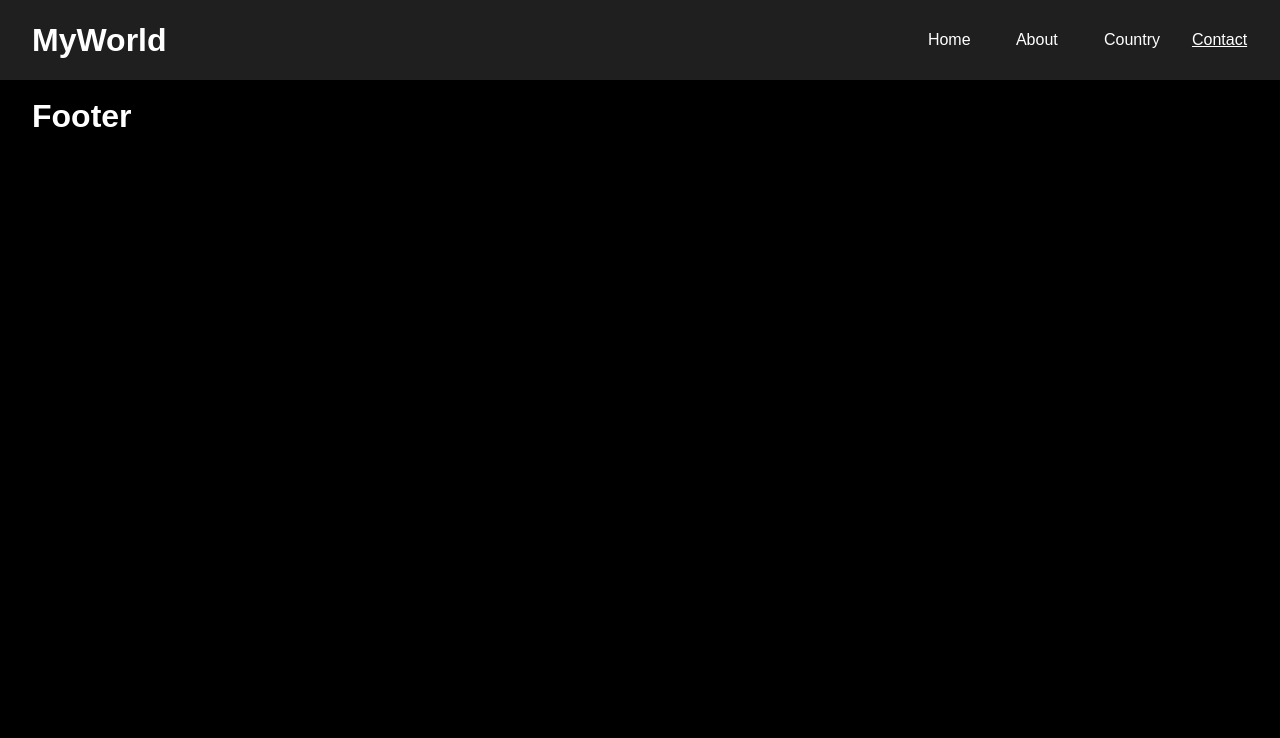
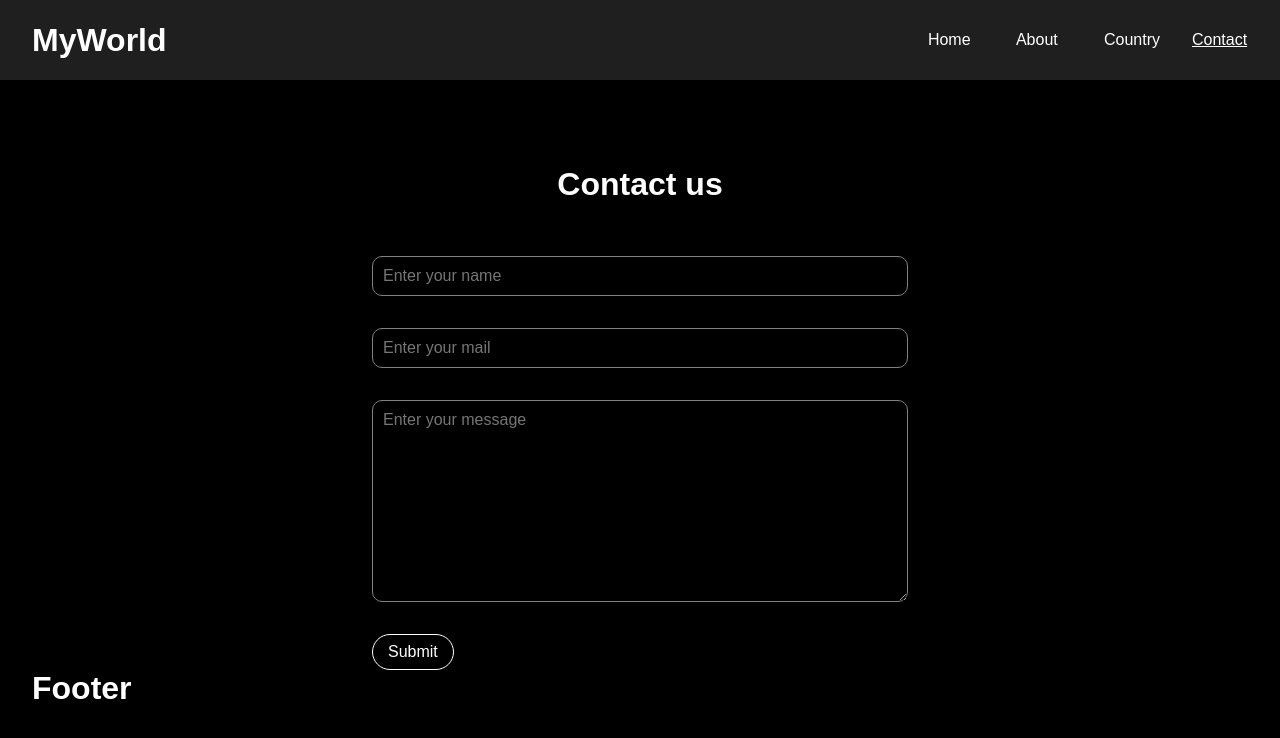
Before and after one commit to yjrajput/React-js-monster-cource, a React (Vite) app in the folder 20-world-tour-project/: page /contact in a window 1280 px wide. Shown: the top 738 px of the page. Built offline with nearby package versions, Linux system fonts and the light colour scheme.

Commit message:
contact section complete

```diff
--- a/20-world-tour-project/src/App.jsx
+++ b/20-world-tour-project/src/App.jsx
@@ -3,7 +3,7 @@ import {createBrowserRouter, RouterProvider} from 'react-router-dom'
 import Home from './pages/Home'
 import Country from './pages/Country'
 import About from './pages/About'
-import Contact from './pages/Contact'
+import Contact, { contactData } from './pages/Contact'
 import Layout from './layout/Layout'
 import Erroepage from './pages/Erroepage'
 const App = () => {
@@ -27,7 +27,8 @@ const App = () => {
     },
     {
       path: '/contact',
-      element: <Contact/>
+      element: <Contact/>,
+      action: contactData
     }
       ]
     }
--- a/20-world-tour-project/src/index.css
+++ b/20-world-tour-project/src/index.css
@@ -200,3 +200,46 @@ nav ul{
   transform: scale(1.1);
 }
 /* fact section end  */
+
+
+/* contact section start  */
+
+.contact-container{
+  margin-top: 5rem;
+  width: 100%;
+  display: flex;
+  flex-direction: column;
+  justify-content: center;
+  align-items: center;
+
+
+}
+.contact-heading{
+  margin-bottom: 3rem;
+}
+h3{
+  font-size: 2rem;
+  color: white;
+}
+form{
+  display: flex;
+  flex-direction: column;
+  gap: 2rem;
+  width: 100%;
+  max-width: 600px;
+  padding: 0 2rem;
+}
+input, textarea{
+  font-size: 1rem;
+  padding: 10px;
+  border: none;
+  outline: none;
+  background-color: black;
+  border: 1px solid gray;
+  border-radius: 10px;
+  color: white;
+}
+input:focus{
+  border-color: wheat;
+}
+/* contact section end  */
--- a/20-world-tour-project/src/pages/Contact.jsx
+++ b/20-world-tour-project/src/pages/Contact.jsx
@@ -1,8 +1,39 @@
 import React from 'react'
+import { Form } from 'react-router-dom';
 
+
+export const contactData = async ({request}) =>{
+  try{
+      const res = await request.formData();
+      const data =  Object.fromEntries(res);
+      console.log(data)
+  }catch(error){
+    console.log(error)
+  }
+
+}
 const Contact = () => {
   return (
-    <div>Contact</div>
+    <div className='contact-section'>
+      <div className='container contact-container'>
+          <div className='contact-heading'>
+              <h3 className='heading'>Contact us</h3>
+          </div>
+
+
+              <Form method='POST' action='/contact'>
+                <input name='name' id='name' type="text" placeholder='Enter your name' />
+                <input name='email' id='email' type="mail" placeholder='Enter your mail' />
+
+                <textarea name='message' id='message' rows={10} type='text'placeholder='Enter your message' />
+
+                <div className='btn-container'>
+                  <button>Submit</button>
+                </div>
+              </Form>
+
+      </div>
+    </div>
   )
 }
 
```
